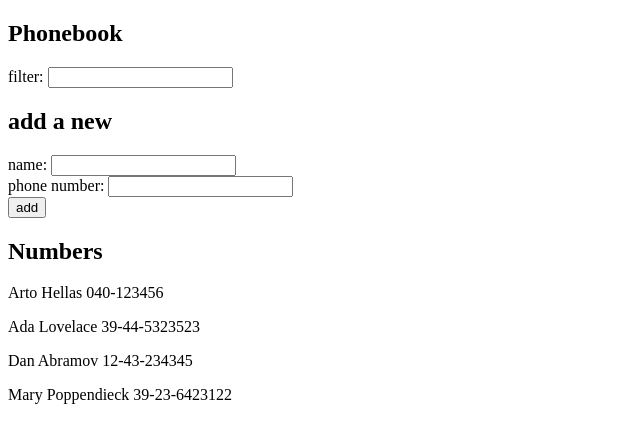
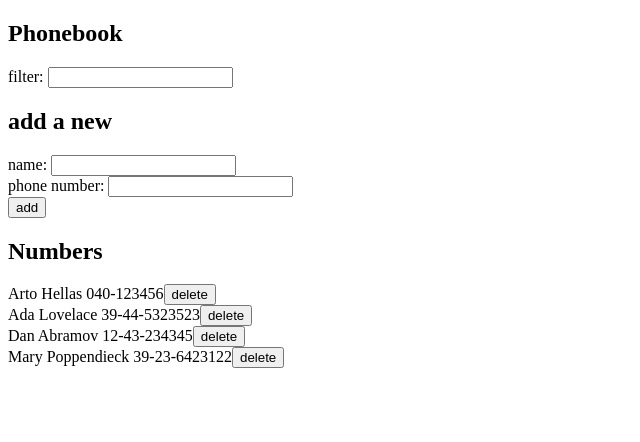
Before and after one commit to yuchenjohnlin/fullstackopen, a React (Vite) app in the folder part2/: page / in a window 1280 px wide. Shown: the top 442 px of the page, without its empty margins (0-640 px from the left). Built offline with nearby package versions, Linux system fonts and the light colour scheme; data requests are answered from the project's data file.

Commit message:
part2.15& 2.13

```diff
--- a/part2/db.json
+++ b/part2/db.json
@@ -19,6 +19,9 @@
       "name": "Mary Poppendieck",
       "number": "39-23-6423122",
       "id": "4"
+    },
+    {
+      "id": "23ac"
     }
   ]
 }
--- a/part2/src/App.jsx
+++ b/part2/src/App.jsx
@@ -1,8 +1,9 @@
 import { useState , useEffect} from 'react'
 import axios from 'axios'
-import PersonForm from './PersonForm.jsx'
-import Filter from './Filter.jsx'
-import Phonebook from './Phonebook.jsx'
+import PersonForm from './components/PersonForm.jsx'
+import Filter from './components/Filter.jsx'
+import Phonebook from './components/Phonebook.jsx'
+import personService from './services/persons.js'
 
 const App = () => {
   const [persons, setPersons] = useState([])
@@ -13,8 +14,8 @@
   //Render phase (must be pure) ↓ Commit phase (update DOM) ↓ Effect phase (run useEffects)
   // Well useEffect is to not have side effects that would interfere with the render process although I can't picture what side effects are
   useEffect( () => {
-    axios
-      .get('http://localhost:3001/persons')
+    personService
+      .getAll()
       .then(response => {
         console.log('promise fulfilled')
         setPersons(response.data)
@@ -31,19 +32,53 @@
     // }
   }
 
-  const addName = (event) => {
+  const deletePerson = (person) => {
+    if(window.confirm(`Delete ${person.name} ?`))
+      personService
+        .del(person.id)
+        .then(response => {
+          setPersons(persons.filter(p => p.id !== person.id))        })
+        .catch(error => {
+          console.log("Error:", error)
+        })
+  }
+
+  const addPerson = (event) => {
     // need to handle new id
     event.preventDefault()
-    console.log('button clicked', event.target)
-    if ( persons.some(person => person.name ===newName)){
-      alert(`${newName} is already added to the phonebook`)
-      return
-    }
 
     const nameObj = {
       name: newName,
       number: newPhone,
-      id: persons.length > 0 ? Math.max(...persons.map(p => p.id)) + 1 : 1
+      // let server add the id
+      // id: String (persons.length > 0 ? Math.max(...persons.map(p => p.id)) + 1 : 1 )
+    }
+
+    // if ( persons.some(person => person.name ===newName)){ some returns true false
+    const existing = persons.find(p => p.name === newName)
+    if( existing ){
+      const confirm = window.confirm(`${newName} is already added to the phonebook - Replace the old number with the new one ?`)
+      if(!confirm){
+        return
+      }
+      else{
+        // use put to update the phonenumber
+        const updatedPerson = {
+          ...existing,
+          number: newPhone
+        }
+        personService
+          .update(existing.id, updatedPerson) // can't use nameObj here because the serverrecognizes that they are different so won't overwrite
+          // I would have to wait for the response to get it (mostly because the id issue but here we actually defined the ids ourselves)
+          .then(response => {
+            // update via server not just the input user gave
+            setPersons(persons.map(p =>
+              p.id !== existing.id ? p : response.data
+            ))
+            console.log(response.data)
+          })
+        return
+      }
     }
     // setPersons(persons.concat(nameObj))
     console.log(persons) // this doesn't actually display the new one because it doesn't update automatically
@@ -56,8 +91,8 @@
     // it is because I copied that above in to this function, thinking that it might need it
     // but hooks are for side Effects that should run because of rendering Not because of clicking a button
     // Effects = things that reach outside of the React world:
-    axios
-      .post('http://localhost:3001/persons', nameObj)
+    personService
+      .create(nameObj)
       // I would have to wait for the response to get it (mostly because the id issue but here we actually defined the ids ourselves)
       .then(response => {
         // because it became a []
@@ -71,9 +106,9 @@
       <h2>Phonebook</h2>
       <Filter filterName={filterName} handleFilterNameChange={inputHandler(setFilterName)}/>
       <h2>add a new</h2>
-      <PersonForm addName={addName} newName={newName} newPhone={newPhone} handleNameChange={inputHandler(setName)} handlePhoneChange={inputHandler(setPhone)} />
+      <PersonForm addName={addPerson} newName={newName} newPhone={newPhone} handleNameChange={inputHandler(setName)} handlePhoneChange={inputHandler(setPhone)} />
       <h2>Numbers</h2>
-      <Phonebook persons={persons} filter={filterName} />
+      <Phonebook persons={persons} filter={filterName} deletePerson={deletePerson}/>
     </div>
   )
 }
--- a/part2/src/Filter.jsx
+++ /dev/null
@@ -1,9 +0,0 @@
-const Filter = ({filterName, handleFilterNameChange}) => {
-  return (
-    <div>
-      filter: <input value={filterName} onChange={handleFilterNameChange}/>
-    </div>
-  )
-}
-
-export default Filter
--- a/part2/src/PersonForm.jsx
+++ /dev/null
@@ -1,19 +0,0 @@
-const PersonForm = ({addName, newName, newPhone, handleNameChange, handlePhoneChange}) => {
-  return (
-    <>
-      <form onSubmit={addName}>
-        <div>
-          name: <input value={newName} onChange={handleNameChange}/>
-        </div>
-        <div>
-          phone number: <input value={newPhone} onChange={handlePhoneChange}/>
-        </div>
-        <div>
-          <button type="submit">add</button>
-        </div>
-      </form>
-    </>
-  )
-}
-
-export default PersonForm
--- a/part2/src/Phonebook.jsx
+++ /dev/null
@@ -1,15 +0,0 @@
-const Phonebook = ({persons, filter}) => {
-    // if a person doesn't have a name (not inputed) then it cannopt do lowercase and will return error
-    console.log("Persons", persons)
-    console.log("filter", filter)
-  const filterPersons = persons.filter(p => p.name && p.name.toLowerCase().startsWith(filter) )
-    console.log("filterPersons", filterPersons)
-  const list = filterPersons.map(person => <p key={person.id}>{person.name} {person.number}</p>)
-
-  return (
-    <div>
-      {list}
-    </div>
-  )
-}
-export default Phonebook
--- /dev/null
+++ b/part2/src/services/persons.js
@@ -0,0 +1,25 @@
+import axios from 'axios'
+const baseUrl = 'http://localhost:3001/persons'
+
+const getAll = () => {
+  return axios.get(baseUrl)
+}
+
+const create = newObject => {
+  return axios.post(baseUrl, newObject)
+}
+
+const update = (id, newObject) => {
+  return axios.put(`${baseUrl}/${id}`, newObject)
+}
+
+const del = (id) => {
+  return axios.put(`${baseUrl}/${id}`)
+}
+
+export default {
+  getAll: getAll,
+  create: create,
+  update: update,
+  del: del
+}
```
